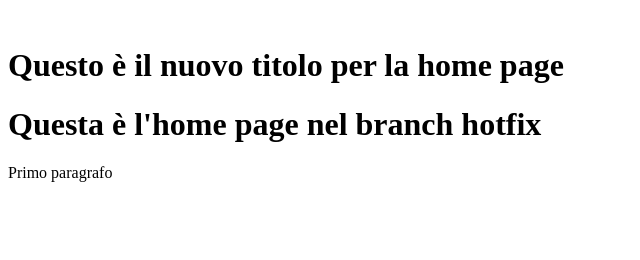
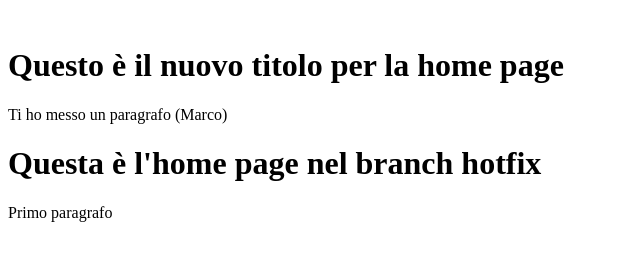
Before and after one commit to Giuliopretis/pw2018m, a plain HTML site: page index.html in a window 1280 px wide. Shown: the whole page, without its empty margins (0-640 px from the left). Drawn offline with Linux system fonts and the light colour scheme.

Commit message:
ti ho modificato l'index (Marco)

```diff
--- a/index.html
+++ b/index.html
@@ -2,6 +2,7 @@
 <body>
 <br>
 <h1>Questo è il nuovo titolo per la home page</h1>
+<p>Ti ho messo un paragrafo (Marco)</p>
 <h1>Questa è l'home page nel branch hotfix</h1>
 <p>Primo paragrafo</p>
 <br>
```
